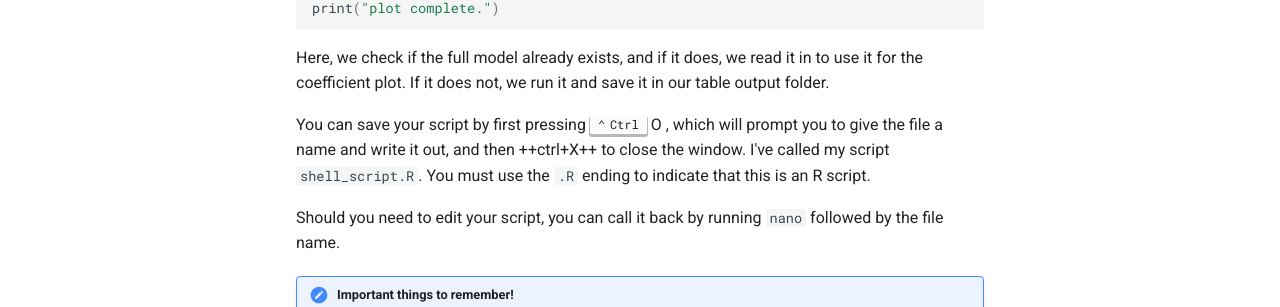
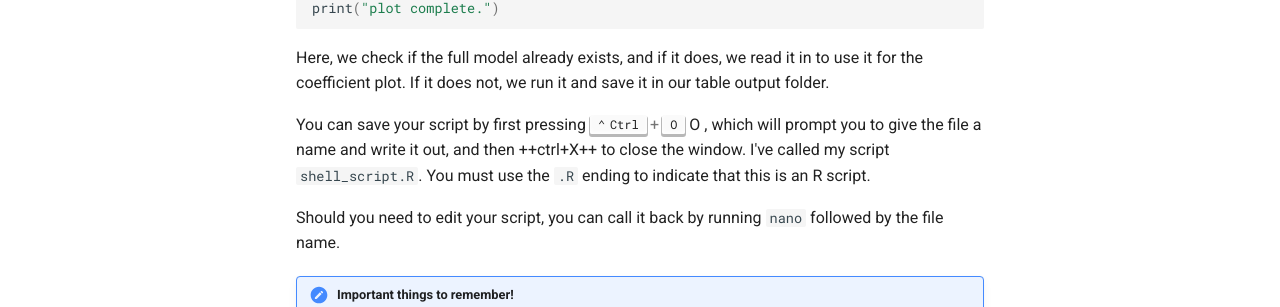
Before and after one commit to finnsdottir/hpc_r_2026, an MkDocs documentation site: the page built from docs/rscripts.md, in a window 1280 px wide and 900 px high, scrolled down 2489 px. Shown: the part 358-665 px from the top of the window. Built offline with MkDocs 1.6.1 and Material for MkDocs 9.7.7, drawn with Linux system fonts in a browser that asks for light colours.

```diff
--- a/docs/rscripts.md
+++ b/docs/rscripts.md
@@ -109,7 +109,7 @@ print("plot complete.")
 
 Here, we check if the full model already exists, and if it does, we read it in to use it for the coefficient plot. If it does not, we run it and save it in our table output folder.
 
-You can save your script by first pressing ++ctrl++ O , which will prompt you to give the file a name and write it out, and then ++ctrl+X++ to close the window. I've called my script `shell_script.R`. You must use the `.R` ending to indicate that this is an R script.
+You can save your script by first pressing ++ctrl+o++ O , which will prompt you to give the file a name and write it out, and then ++ctrl+X++ to close the window. I've called my script `shell_script.R`. You must use the `.R` ending to indicate that this is an R script.
 
 Should you need to edit your script, you can call it back by running `nano` followed by the file name.
 
```
